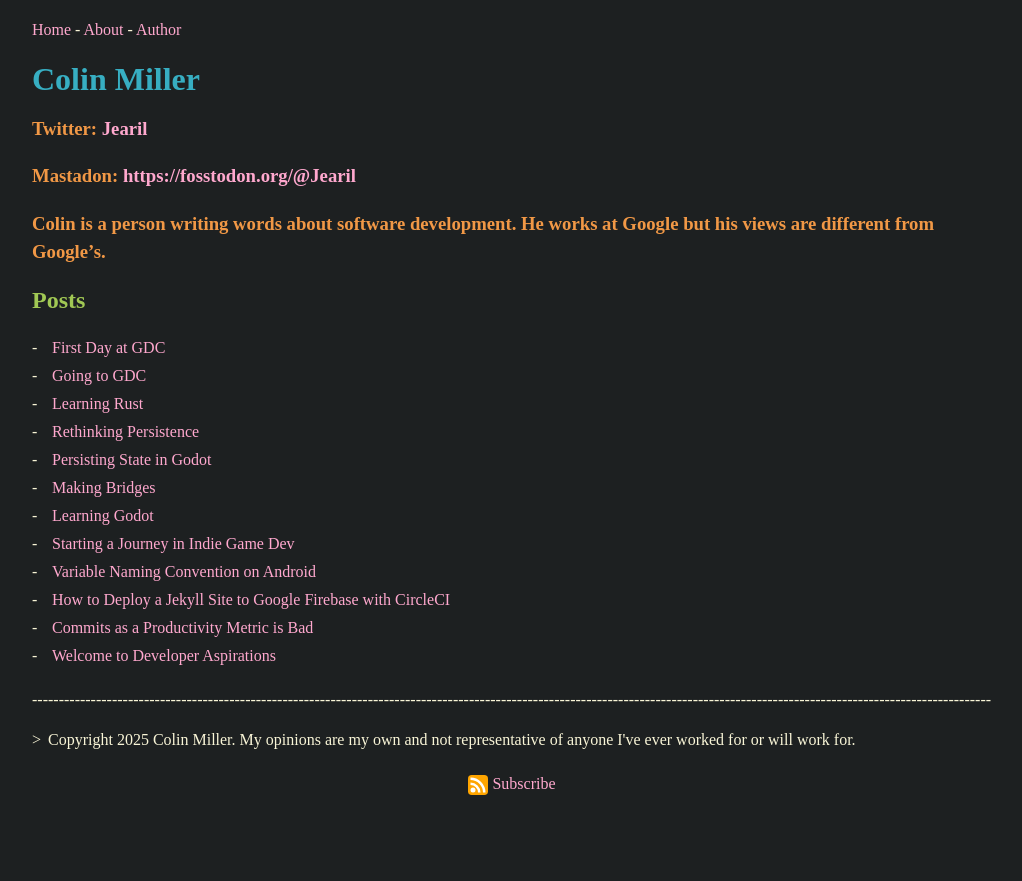
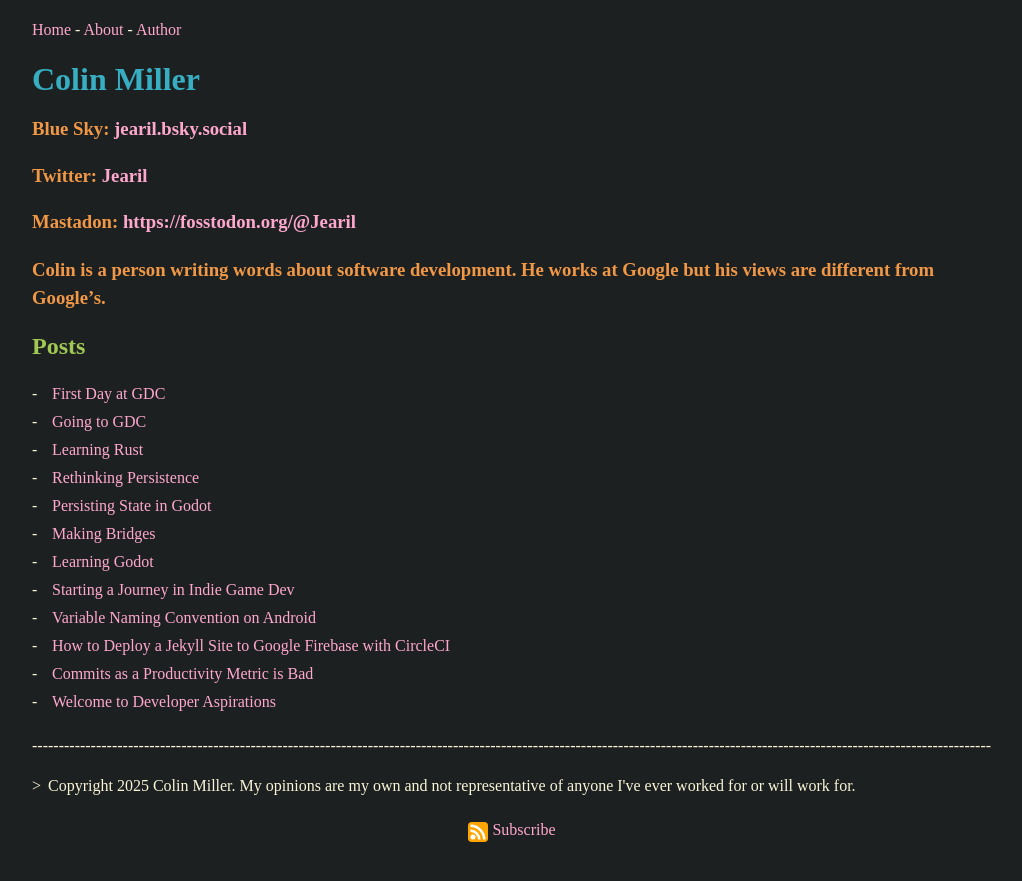
Before and after one commit to Jearil/aspirations, a Jekyll site: the page built from _authors/colin.md, in a window 1280 px wide. Shown: the top 881 px of the page, without its empty margins (128-1150 px from the left). Built offline with Jekyll 4.4.1, drawn with Linux system fonts in a browser that asks for light colours; some web fonts are replaced.

Commit message:
Add bluesky profile

```diff
--- a/_authors/colin.md
+++ b/_authors/colin.md
@@ -3,6 +3,7 @@ short_name: Colin
 name: Colin Miller
 email: jearil@gmail.com
 twitter: Jearil
+bluesky: jearil.bsky.social
 pronouns: He/Him
 mastadon: https://fosstodon.org/@Jearil
 ---
--- a/_layouts/author.html
+++ b/_layouts/author.html
@@ -3,6 +3,7 @@ layout: default
 ---
 
 <h1>{{ page.name }}</h1>
+<h3>Blue Sky: <a href="https://bsky.app/profile/jearil.bsky.social">{{page.bluesky}}</a></h3>
 <h3>Twitter: <a href="https://www.x.com/{{page.twitter}}">{{page.twitter}}</a></h3>
 <h3>Mastadon: <a href="{{page.mastadon}}">{{page.mastadon}}</a>
 {{ content }}
```
Also changed, not shown: me.md (+1 -0 lines).
